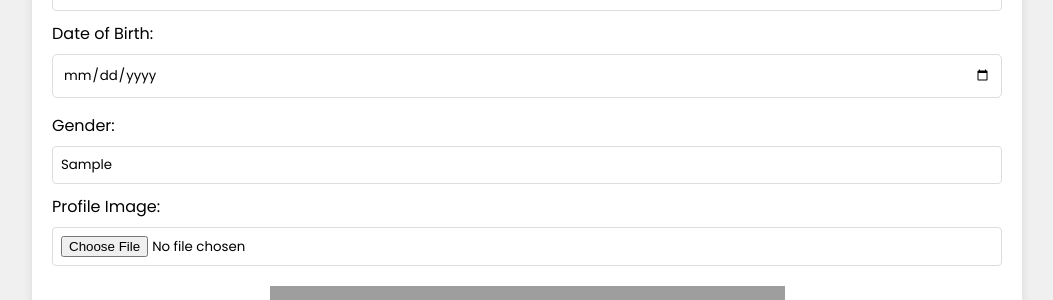
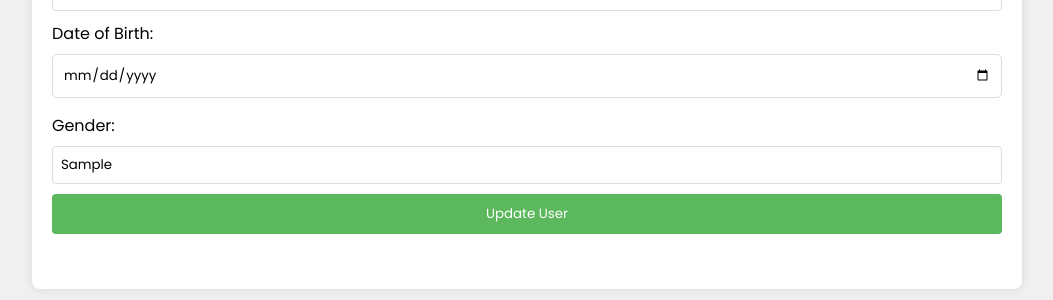
Before and after one commit to Prashon-10/hbms, a PHP site: page /edit_user.php?id=1 in a window 1280 px wide. Shown: the part 574-874 px from the top of the page, without its empty margins (113-1166 px from the left). Run offline with PHP 8.4, Linux system fonts and the light colour scheme; the visitor is signed in with stand-in values (Sample User, id 1); tables that the repository leaves empty or names only in its code hold one stand-in row (values such as "Sample post"); grey boxes are pictures that could not be loaded.

Commit message:
new commit

```diff
--- a/account.php
+++ b/account.php
@@ -7,7 +7,6 @@ if (!isset($_SESSION['user_id'])) {
 include './config/connection.php';
 include_once './includes/header.php';
 
-// Function to sanitize user inputs
 function sanitize($conn, $input)
 {
     return mysqli_real_escape_string($conn, htmlspecialchars(strip_tags(trim($input))));
--- a/dashboard.php
+++ b/dashboard.php
@@ -7,13 +7,12 @@ if ($_SESSION['role'] != 'admin') {
 include './config/connection.php';
 include_once './includes/adminheader.php';
 
-// Function to sanitize user inputs
+
 function sanitize($conn, $input)
 {
     return mysqli_real_escape_string($conn, htmlspecialchars(strip_tags(trim($input))));
 }
 
-// Handle various operations
 if ($_SERVER['REQUEST_METHOD'] === 'POST') {
     if (isset($_POST['delete_room'])) {
         $room_id = sanitize($conn, $_POST['room_id']);
@@ -88,7 +87,6 @@ if ($_SERVER['REQUEST_METHOD'] === 'POST') {
     }
 }
 
-// Fetch data for display
 $rooms_query = "SELECT * FROM rooms";
 $users_query = "SELECT * FROM users";
 $bookings_query = "SELECT * FROM reservations";
@@ -97,7 +95,6 @@ $rooms_result = $conn->query($rooms_query);
 $users_result = $conn->query($users_query);
 $bookings_result = $conn->query($bookings_query);
 
-// Fetch total bookings and total amount collected
 $total_bookings_query = "SELECT COUNT(*) AS total_bookings, SUM(price) AS total_amount FROM reservations";
 $total_result = $conn->query($total_bookings_query);
 $total_data = $total_result->fetch_assoc();
--- a/edit_user.php
+++ b/edit_user.php
@@ -170,14 +170,6 @@ $conn->close();
             <label for="gender">Gender:</label>
             <input type="text" id="gender" name="gender" value="<?= isset($user['gender']) ? $user['gender'] : ''; ?>" required>
 
-            <label for="profileImage">Profile Image:</label>
-            <input type="file" id="profileImage" name="profileImage" onchange="previewProfileImage(event)">
-            <?php if (!empty($user['profileImage'])) : ?>
-                <img id="profileImagePreview" src="uploads/<?= $user['profileImage']; ?>" alt="Profile Image" class="profile-image-preview">
-            <?php else : ?>
-                <img id="profileImagePreview" src="uploads/default-profile.jpg" alt="Profile Image" class="profile-image-preview">
-            <?php endif; ?>
-
             <button type="submit">Update User</button>
         </form>
     </div>
--- a/style/index.css
+++ b/style/index.css
@@ -222,7 +222,7 @@ nav a:hover {
 
 .card:hover,
 .serviceCard:hover {
-  transform: scale(1.05);
+  transform: scale(1.01);
 }
 
 .card img,
```
Also changed, not shown: uploads/photo_2024-07-04_09-42-54.jpg (added).
